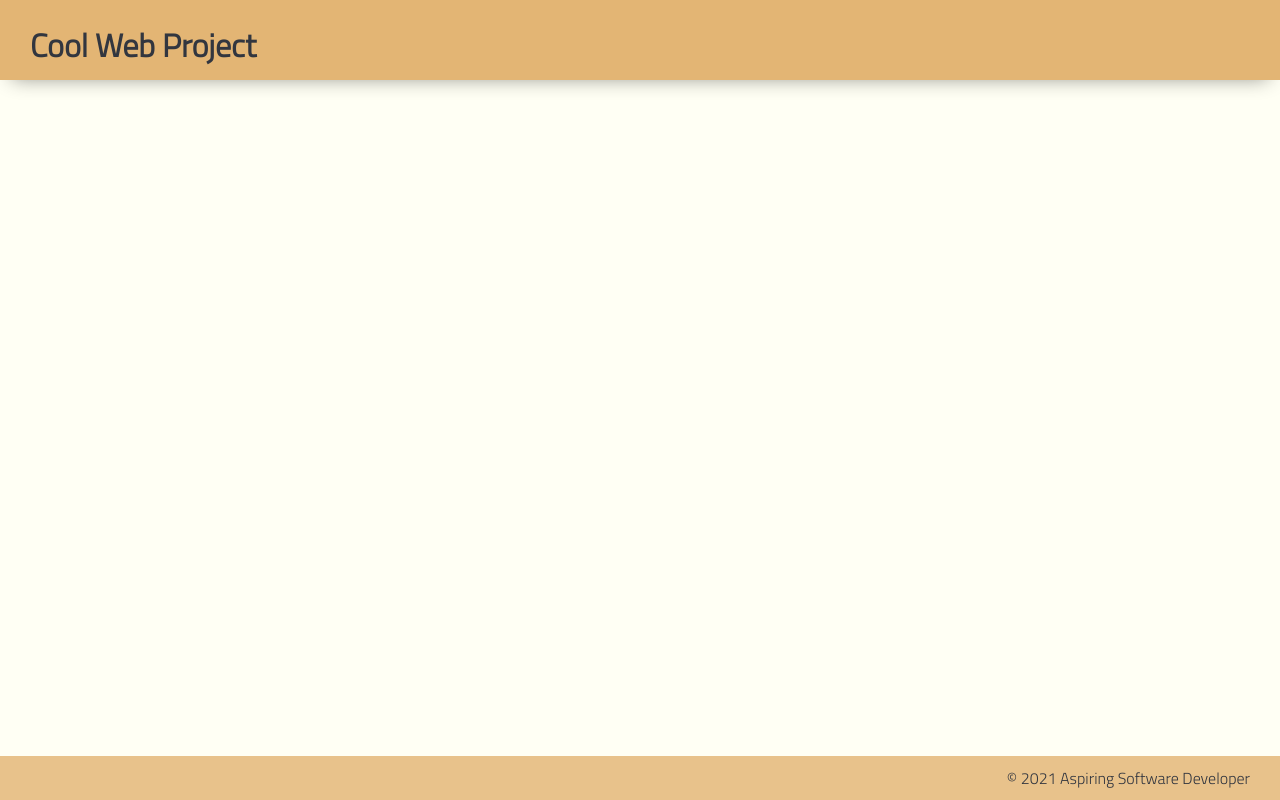
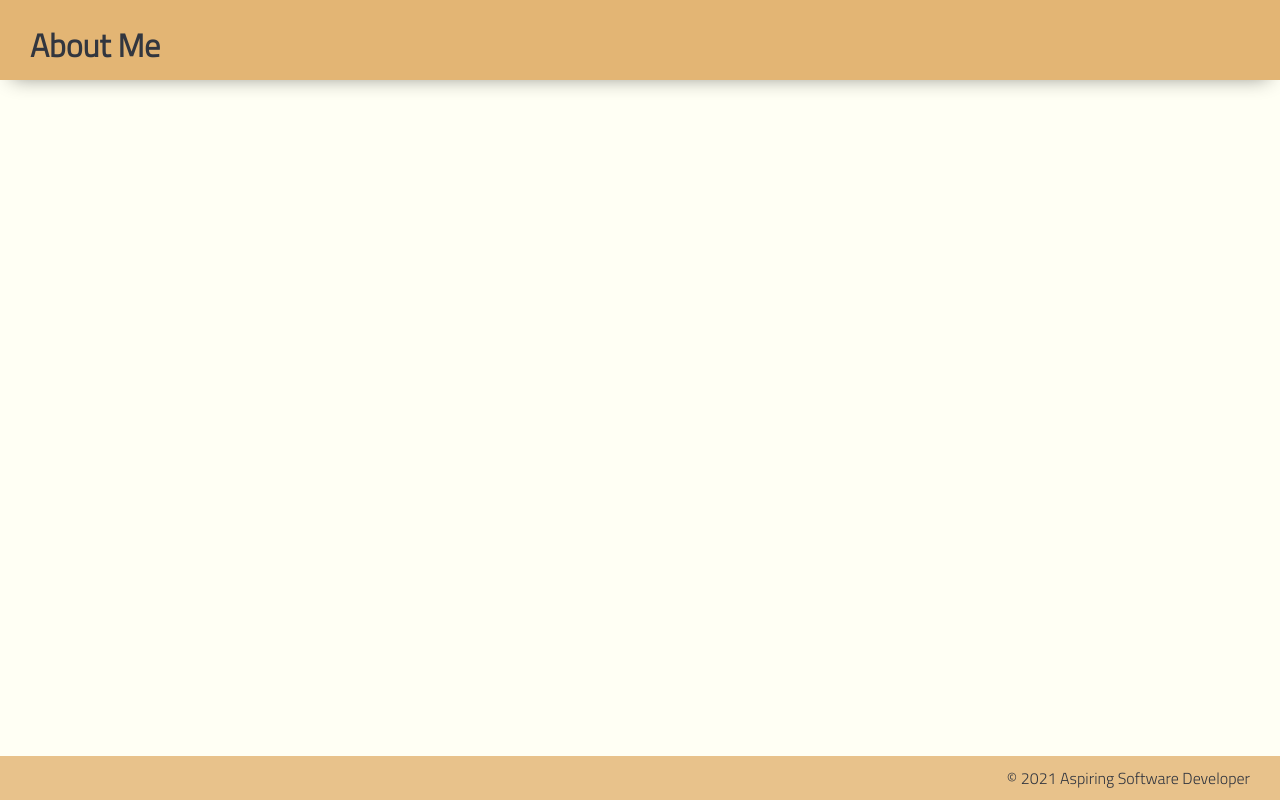
Before and after one commit to chrischandfw/onboarding-about-me, a plain HTML site: page index.html in a window 1280 px wide. Drawn offline with Linux system fonts and the light colour scheme.

Commit message:
updated HTML

```diff
--- a/index.html
+++ b/index.html
@@ -12,12 +12,12 @@
         <link rel="stylesheet" href="./styles/reset.css" />
         <link rel="stylesheet" href="./styles/global.css" />
 
-        <title>Cool Web</title>
+        <title>About Me</title>
     </head>
 
     <body>
         <header>
-            <h1>Cool Web Project</h1>
+            <h1>About Me</h1>
         </header>
 
         <main></main>
```
